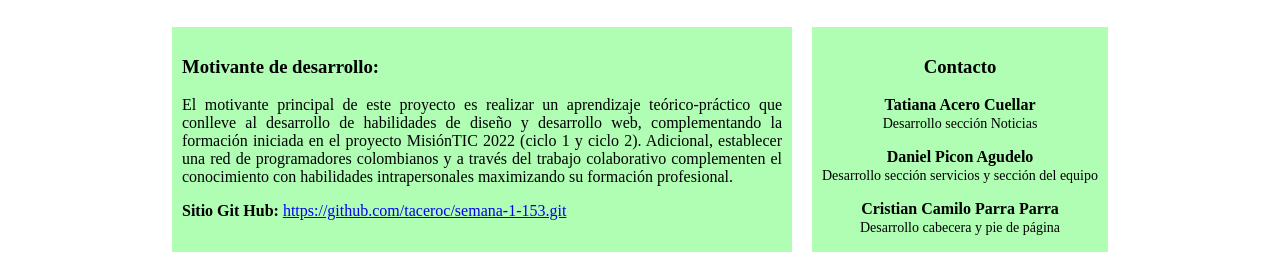
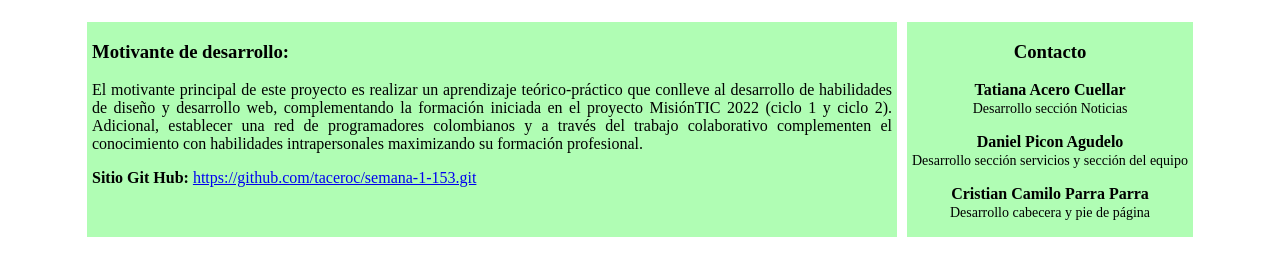
Before and after one commit to taceroc/semana-1-153, a website: page src/index.html in a window 1280 px wide. Shown: the part 563-825 px from the top of the page. Drawn offline with Linux system fonts and the light colour scheme.

Commit message:
Arreglo de footer

```diff
--- a/src/style.css
+++ b/src/style.css
@@ -46,18 +46,19 @@ body{
 }
 .footer-principal > div{
 
-    justify-content:center ;
+    justify-content:center;
 }
 .footer_secundario > div{
     /*border:1px solid;*/
-    padding:10px;
+    padding:5px;
+    padding-top:0;
     padding-bottom: 0;
-    margin:10px;
+    margin:5px;
     background-color:rgb(176, 253, 180);
 }
 .footer_left{
     text-align:left ;
-    max-width: 600px;
+    max-width: 800px;
 }
 .footer_left > div{
     text-align:justify ;
```
